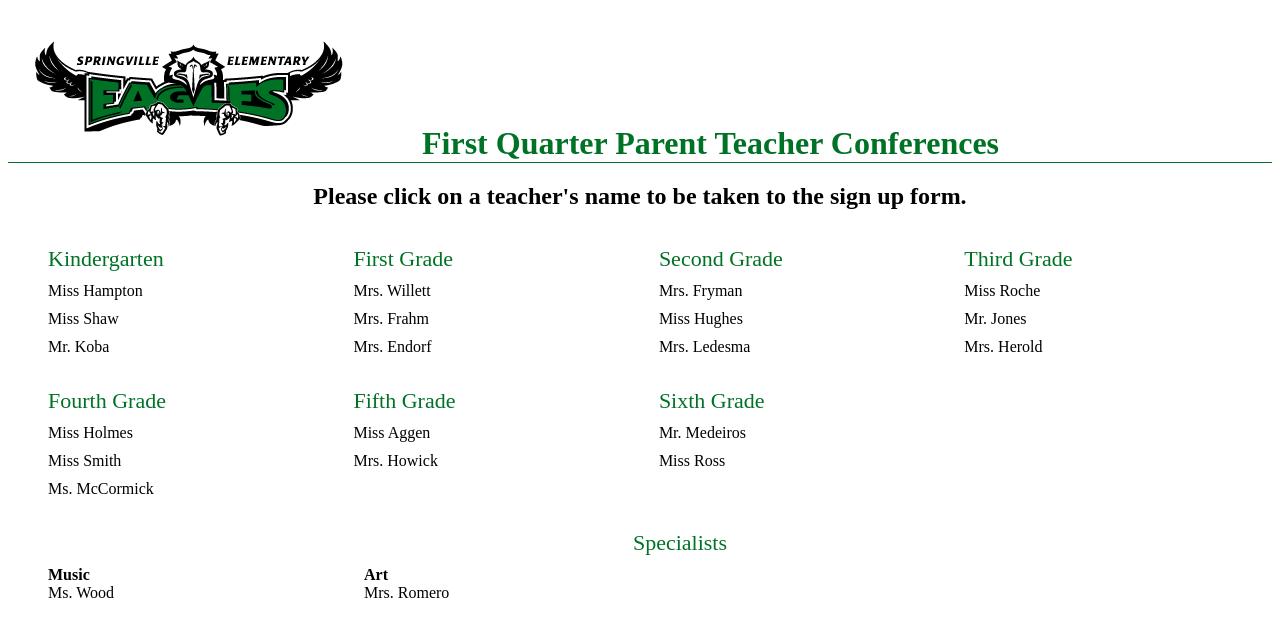
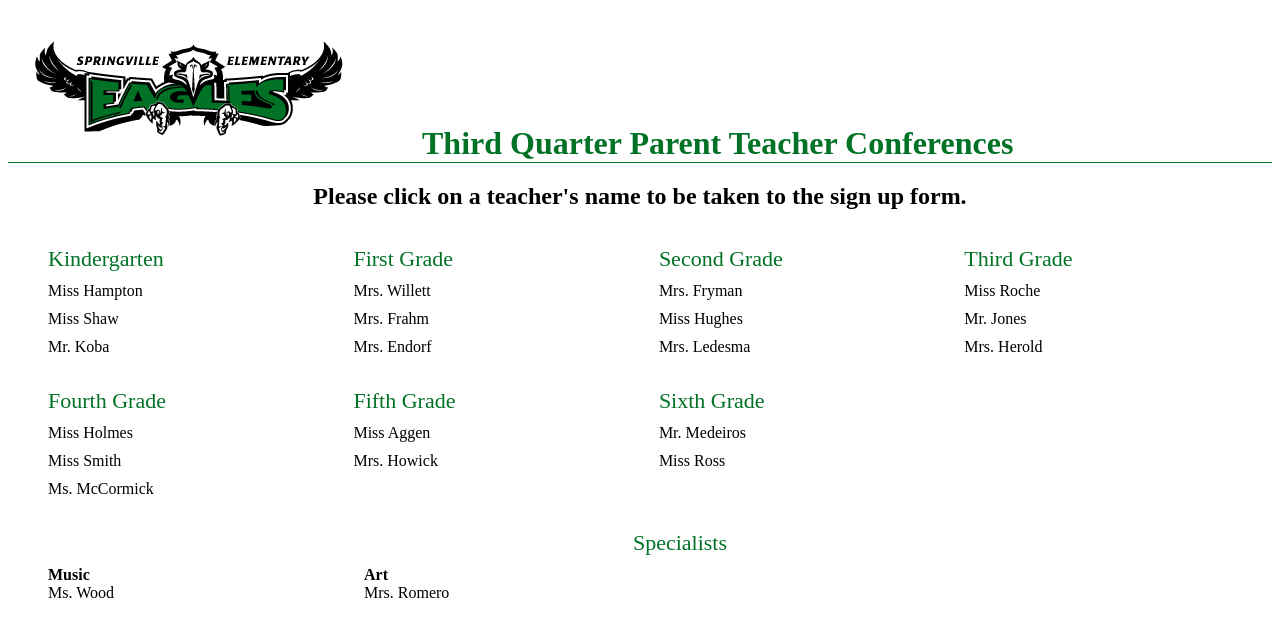
Before and after one commit to kaseymccormick/ptc_landing, a plain HTML site: page index.html in a window 1280 px wide. Shown: the top 636 px of the page. Drawn offline with Linux system fonts and the light colour scheme.

Commit message:
changing quarter refrenced

```diff
--- a/index.html
+++ b/index.html
@@ -12,7 +12,7 @@
 
   <header>
     <img src="img/Springville-Eagles.gif" alt="springville eagle logo">
-    <h1 class="heading__info">First Quarter Parent Teacher Conferences</h1>
+    <h1 class="heading__info">Third Quarter Parent Teacher Conferences</h1>
   </header>
 
   <div class="contianer">
```
